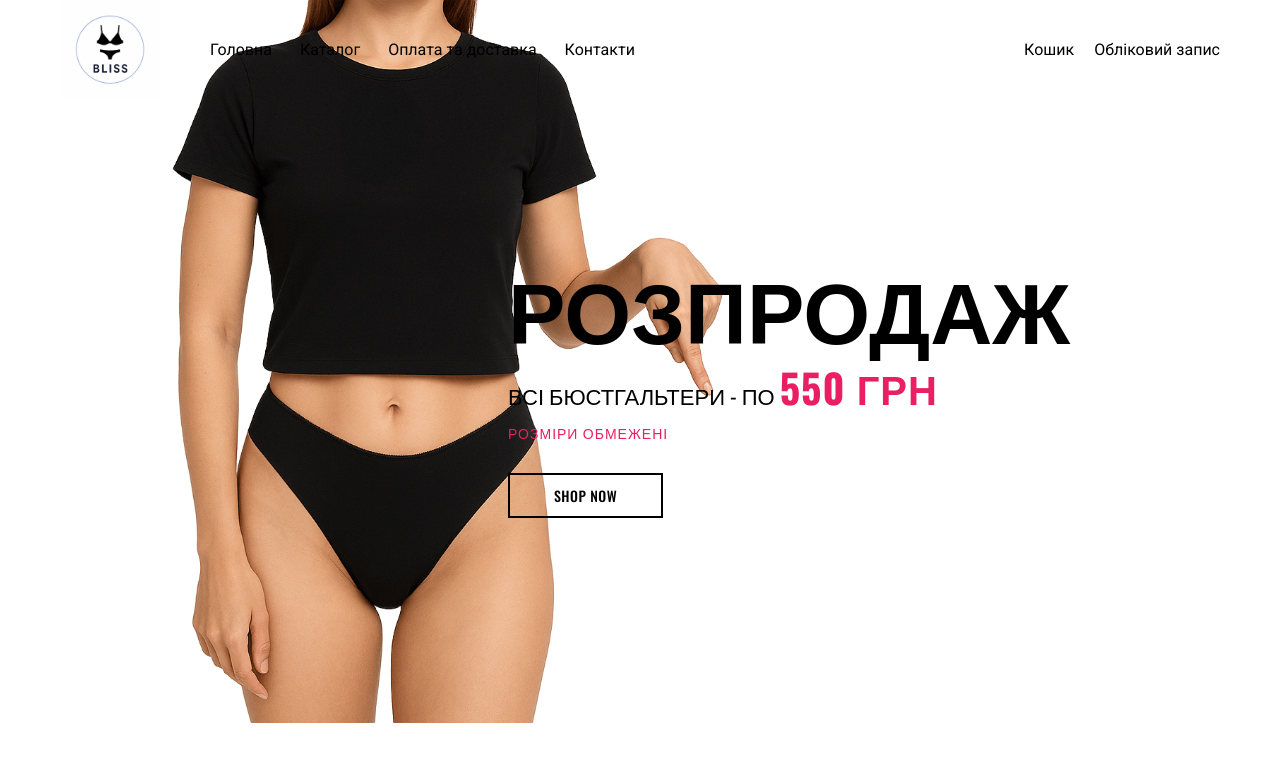
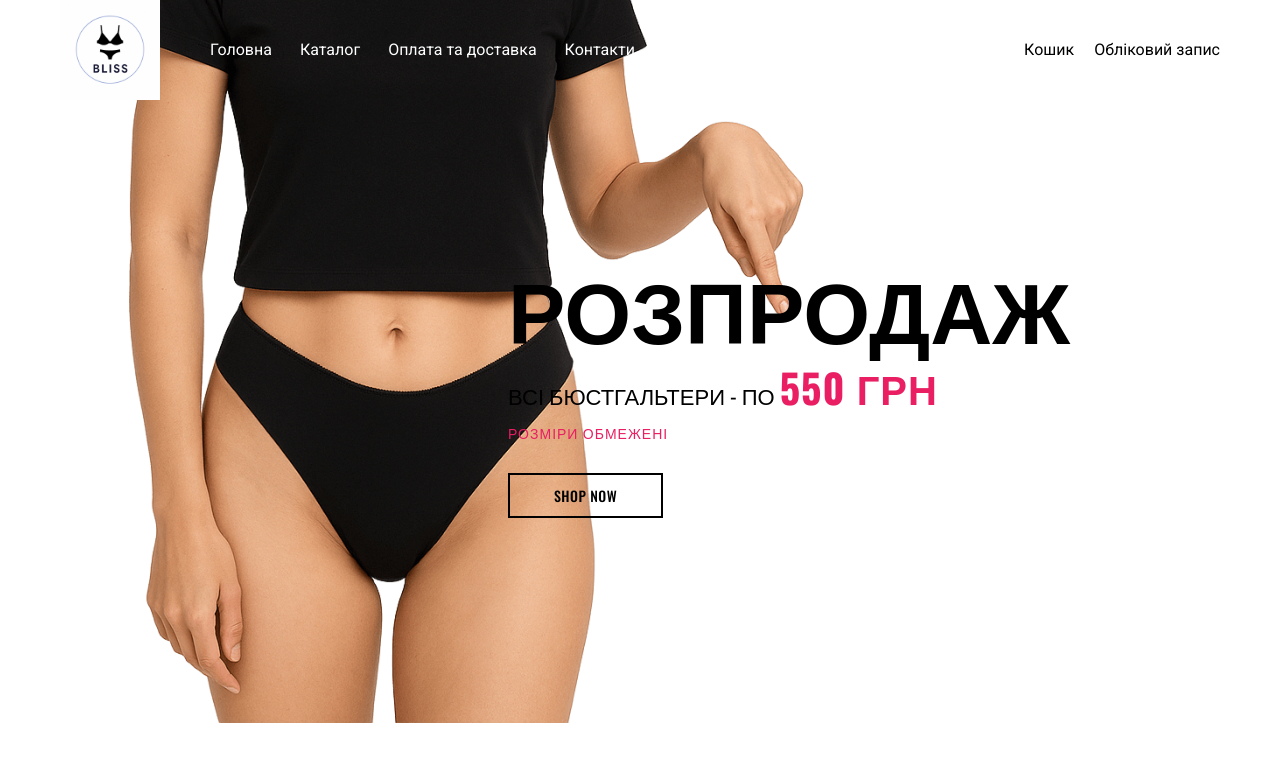
Before and after one commit to TarasTikan/bliss, a plain HTML site: page index.html in a window 1280 px wide. Drawn offline with nearby package versions, Linux system fonts and the light colour scheme.

Commit message:
add position img

```diff
--- a/style.css
+++ b/style.css
@@ -49,7 +49,7 @@ body {
   gap: 28px;
 }
 .nav-link {
-  color: var(--main-color);
+  color: #ffffff;
   text-decoration: none;
   font-family: Roboto;
   font-size: 16px;
@@ -85,8 +85,8 @@ body {
   justify-content: center;
   background-image: url('/img/modelbil.png');
   background-repeat: no-repeat;
-  background-size: contain;
-   background-position: 30% 30%
+  background-size: 70%;
+   background-position: 30% 100%
 }
 
 .hero .container {
```
